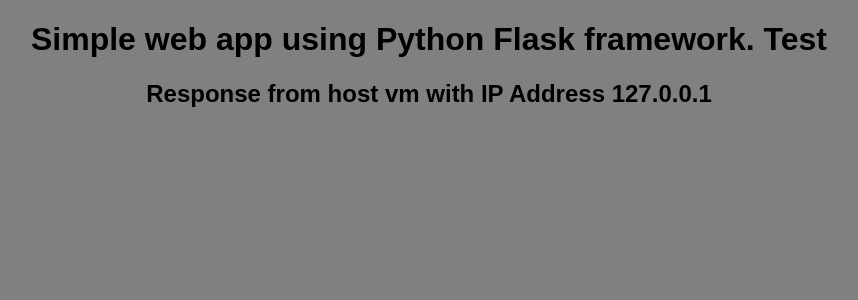
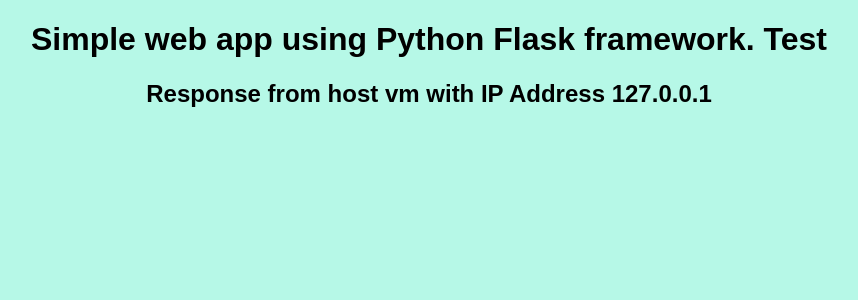
Before and after one commit to BialekPL/todo-k8s, a Flask app: page /details in a window 1280 px wide. Shown: the top 300 px of the page, without its empty margins (211-1069 px from the left). Run offline with Flask 3, Linux system fonts and the light colour scheme; parts of the project's set-up code (start-up, migrations or seed data) failed here and were passed over.

Commit message:
changed bg color

```diff
--- a/src/static/css/main.css
+++ b/src/static/css/main.css
@@ -1,5 +1,5 @@
 body{
-    background-color: gray;
+    background-color: rgba(125, 243, 213, 0.562);
     font-family: Arial, Helvetica, sans-serif;
     text-align: center;
 }
--- a/src/templates/todo.html
+++ b/src/templates/todo.html
@@ -10,7 +10,7 @@
 </head>
 <body>
     <h2>To-do list</h2></br>
-    <h3>Share your tasks with the world...</h3> </br>
+    <h3>Share your tasks with the world. Go ahead.</h3> </br>
     <form method="post" action="{{ url_for('create_task') }}">
         <input type="text" name="name" placeholder="Type your task name." autofocus>
         <input type="submit" value="Submit">
```
